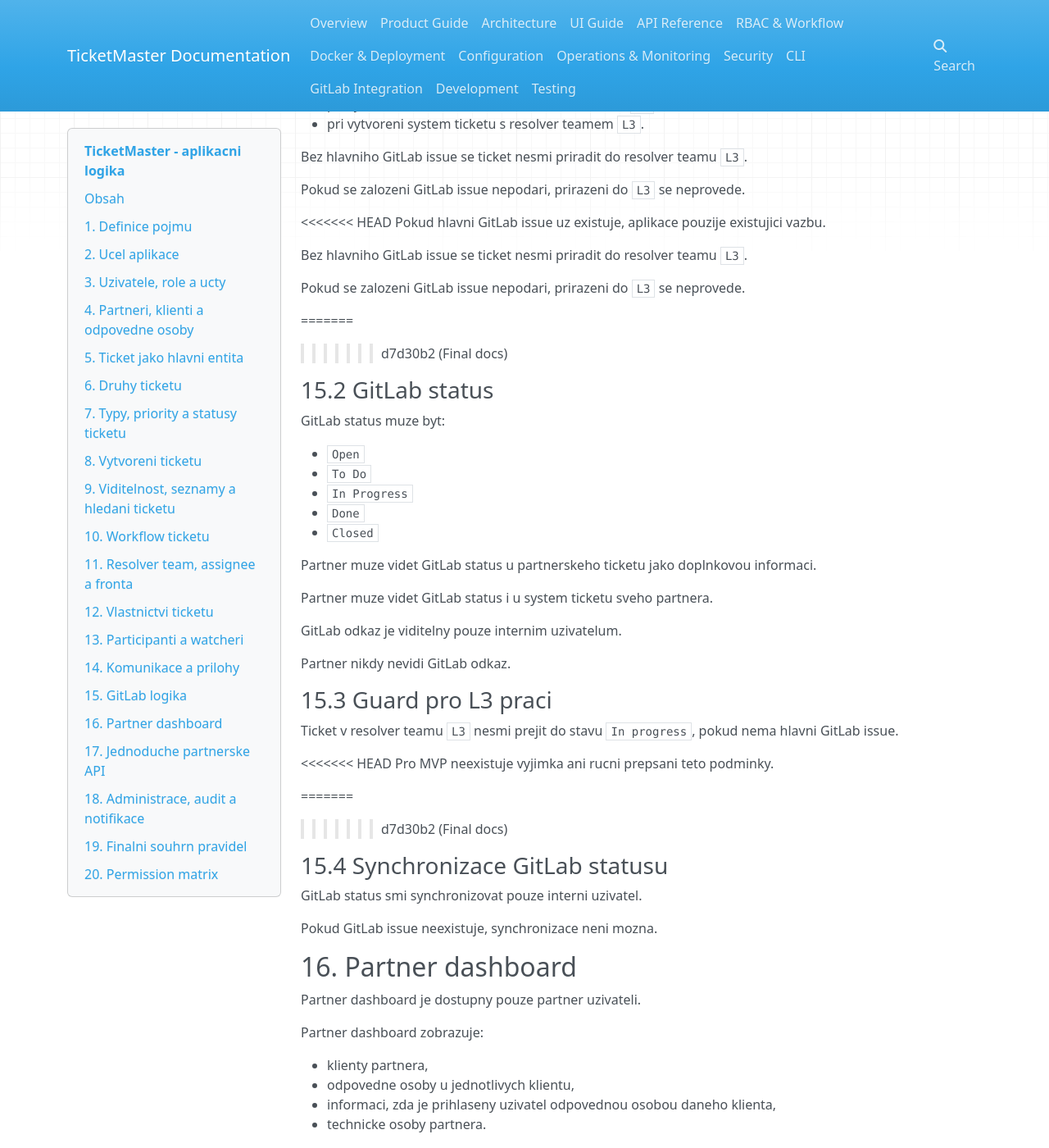
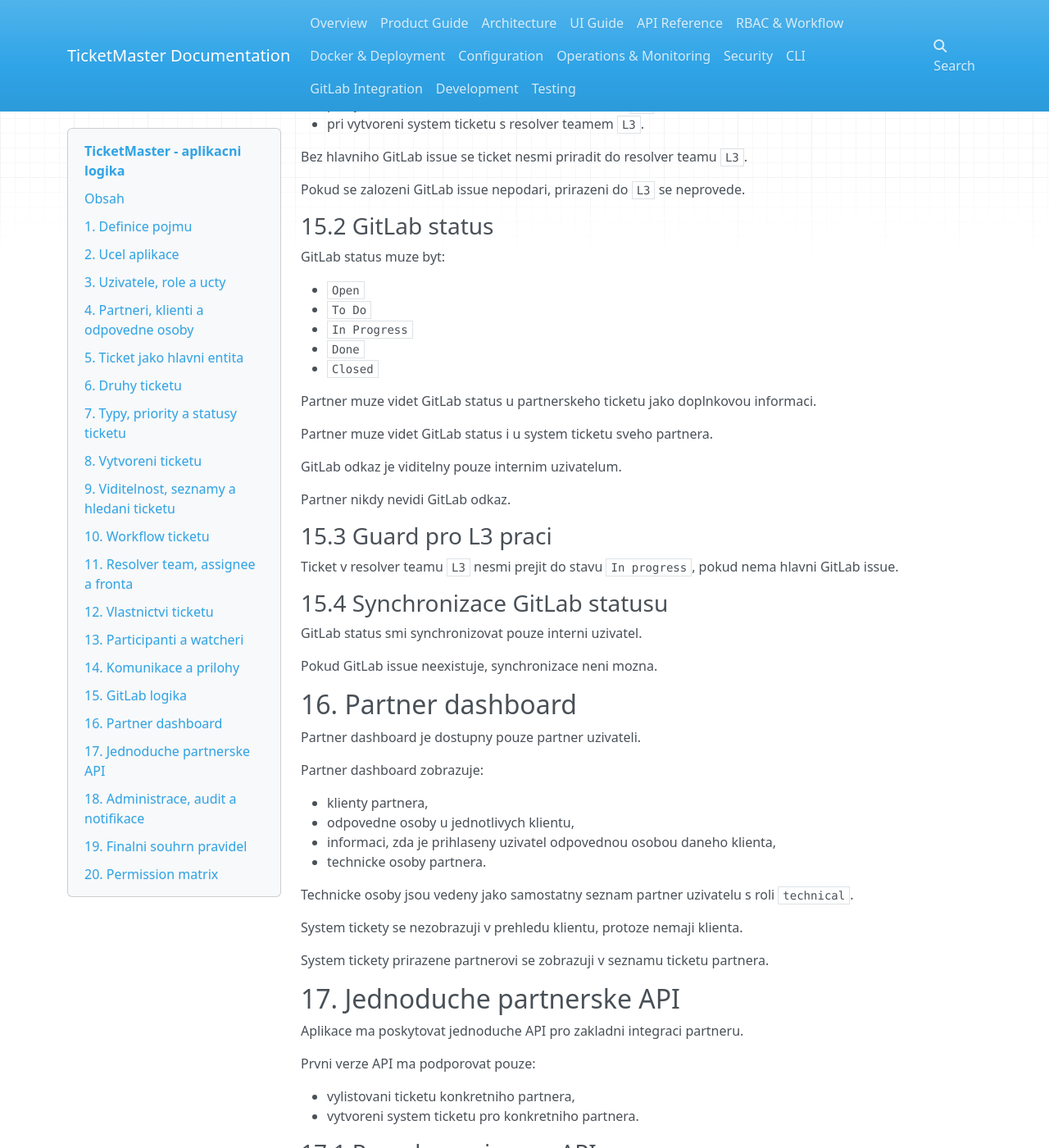
Before and after one commit to cermofi/ticketmaster, an MkDocs documentation site: the page built from docs/ticketmaster_aplikacni_logika.md, in a window 1280 px wide and 1400 px high, scrolled down 20429 px. Shown: the whole window at 82% size. Built offline with MkDocs 1.6.1, drawn with Linux system fonts in a browser that asks for light colours; nearby versions of some CDN libraries; some of the changed text lies outside the part shown.

Commit message:
Final docs

```diff
--- a/docs/ticketmaster_aplikacni_logika.md
+++ b/docs/ticketmaster_aplikacni_logika.md
@@ -937,15 +937,6 @@
 
 Pokud se zalozeni GitLab issue nepodari, prirazeni do `L3` se neprovede.
 
-<<<<<<< HEAD
-Pokud hlavni GitLab issue uz existuje, aplikace pouzije existujici vazbu.
-
-Bez hlavniho GitLab issue se ticket nesmi priradit do resolver teamu `L3`.
-
-Pokud se zalozeni GitLab issue nepodari, prirazeni do `L3` se neprovede.
-
-=======
->>>>>>> d7d30b2 (Final docs)
 ### 15.2 GitLab status
 
 GitLab status muze byt:
@@ -968,11 +959,6 @@
 
 Ticket v resolver teamu `L3` nesmi prejit do stavu `In progress`, pokud nema hlavni GitLab issue.
 
-<<<<<<< HEAD
-Pro MVP neexistuje vyjimka ani rucni prepsani teto podminky.
-
-=======
->>>>>>> d7d30b2 (Final docs)
 ### 15.4 Synchronizace GitLab statusu
 
 GitLab status smi synchronizovat pouze interni uzivatel.
@@ -994,11 +980,6 @@
 
 System tickety se nezobrazuji v prehledu klientu, protoze nemaji klienta.
 
-<<<<<<< HEAD
-System tickety se nezobrazuji v prehledu klientu, protoze nemaji klienta.
-
-=======
->>>>>>> d7d30b2 (Final docs)
 System tickety prirazene partnerovi se zobrazuji v seznamu ticketu partnera.
 
 ## 17. Jednoduche partnerske API
```
